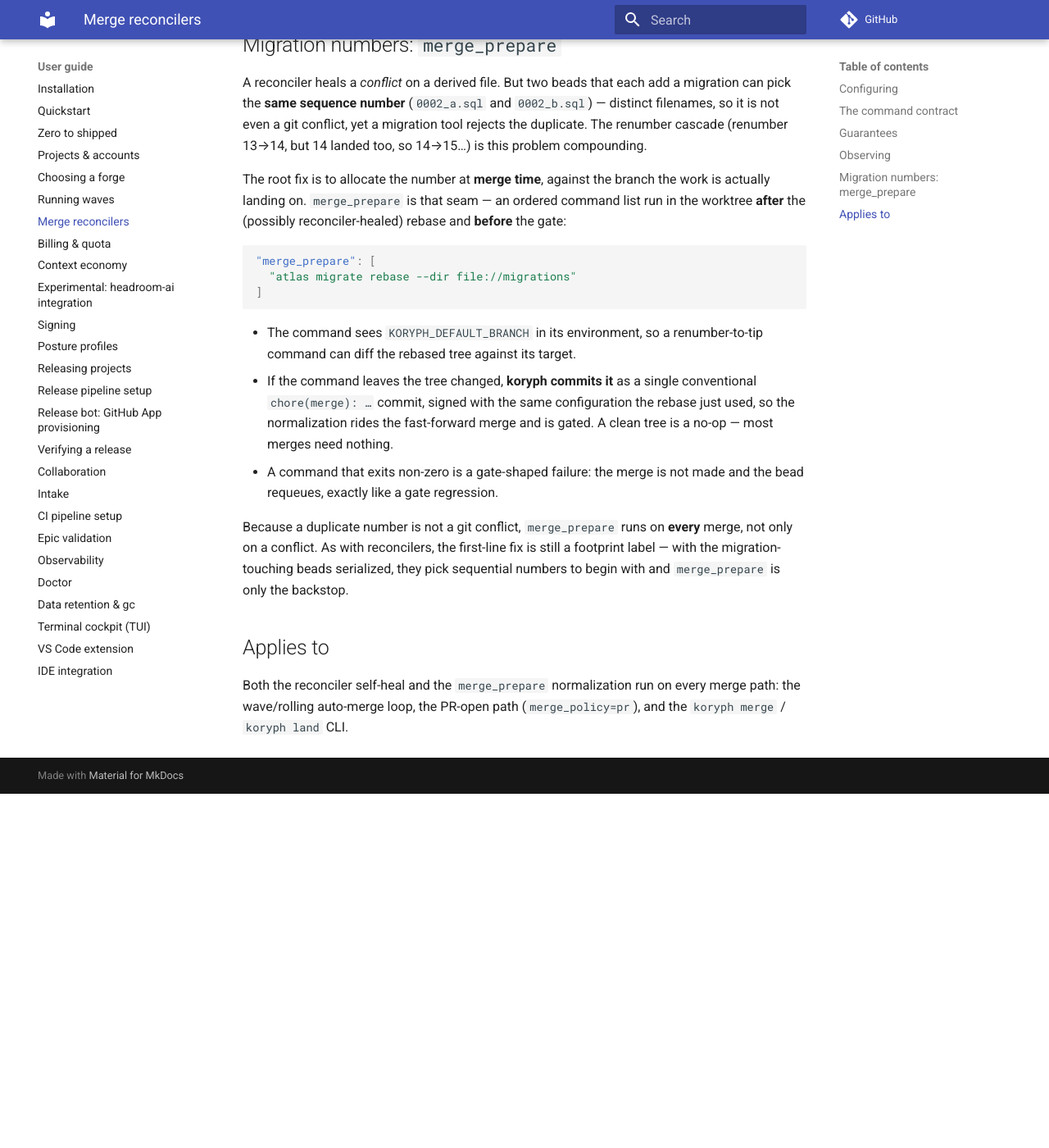
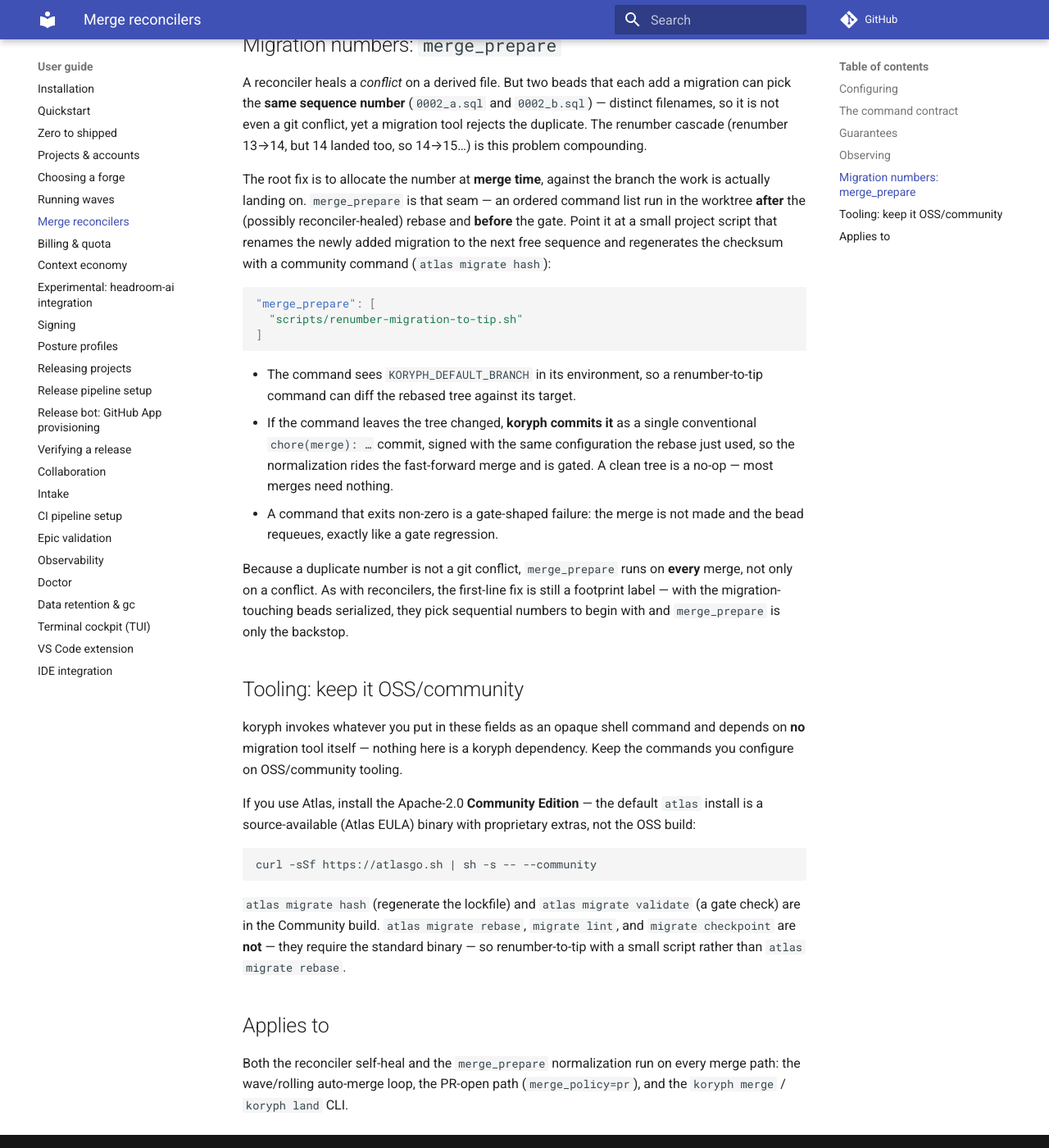
Before and after one commit to koryph/koryph, an MkDocs documentation site: the page built from docs/user-guide/merge-reconcilers.md, in a window 1280 px wide and 1400 px high, scrolled down 2800 px. Shown: the whole window at 82% size. Built offline with MkDocs 1.6.1 and Material for MkDocs 9.7.7, drawn with Linux system fonts in a browser that asks for light colours; comment, search, counter and statistics services are not loaded; before the commit the page ends 3768 px from its top, so only the background shows below that.

Commit message:
docs(merge): keep merge-reconciler examples on OSS/community tooling
The merge_prepare example recommended `atlas migrate rebase`, which is excluded
from Atlas's Apache-2.0 Community Edition (only the standard, source-available
binary has it) — so following the docs pushed users onto a non-community CLI.
koryph itself invokes no Atlas (the reconciler/prepare commands are opaque
project config, no go.mod dependency), but its examples must stay OSS.

- user-guide: merge_prepare example -> a project renumber script that
  regenerates the checksum with the community `atlas migrate hash`; add a
  "keep it OSS/community" tooling note (--community install; which Atlas
  commands are and are not in the OSS build). Reconciler `migrate hash` and
  gate `migrate validate` examples are community and unchanged.
- design doc L6: record the OSS constraint.
- project_test.go: fixture + validation case no longer use `migrate rebase`.

Co-Authored-By: Claude Opus 4.8 (1M context) <noreply@anthropic.com>
Signed-off-by: Marshall Cody McCain <cody@mccain.family>

````diff
--- a/docs/user-guide/merge-reconcilers.md
+++ b/docs/user-guide/merge-reconcilers.md
@@ -129,11 +129,13 @@ so 14→15…) is this problem compounding.
 The root fix is to allocate the number at **merge time**, against the branch the
 work is actually landing on. `merge_prepare` is that seam — an ordered command
 list run in the worktree **after** the (possibly reconciler-healed) rebase and
-**before** the gate:
+**before** the gate. Point it at a small project script that renames the newly
+added migration to the next free sequence and regenerates the checksum with a
+community command (`atlas migrate hash`):
 
 ```json
 "merge_prepare": [
-  "atlas migrate rebase --dir file://migrations"
+  "scripts/renumber-migration-to-tip.sh"
 ]
 ```
 
@@ -151,6 +153,25 @@ merge, not only on a conflict. As with reconcilers, the first-line fix is still
 footprint label — with the migration-touching beads serialized, they pick
 sequential numbers to begin with and `merge_prepare` is only the backstop.
 
+## Tooling: keep it OSS/community
+
+koryph invokes whatever you put in these fields as an opaque shell command and
+depends on **no** migration tool itself — nothing here is a koryph dependency.
+Keep the commands you configure on OSS/community tooling.
+
+If you use Atlas, install the Apache-2.0 **Community Edition** — the default
+`atlas` install is a source-available (Atlas EULA) binary with proprietary
+extras, not the OSS build:
+
+```
+curl -sSf https://atlasgo.sh | sh -s -- --community
+```
+
+`atlas migrate hash` (regenerate the lockfile) and `atlas migrate validate` (a
+gate check) are in the Community build. `atlas migrate rebase`, `migrate lint`,
+and `migrate checkpoint` are **not** — they require the standard binary — so
+renumber-to-tip with a small script rather than `atlas migrate rebase`.
+
 ## Applies to
 
 Both the reconciler self-heal and the `merge_prepare` normalization run on every
````
Also changed, not shown: docs/designs/2026-07-merge-reconcilers.md (+5 -1 lines), 1 other file.
